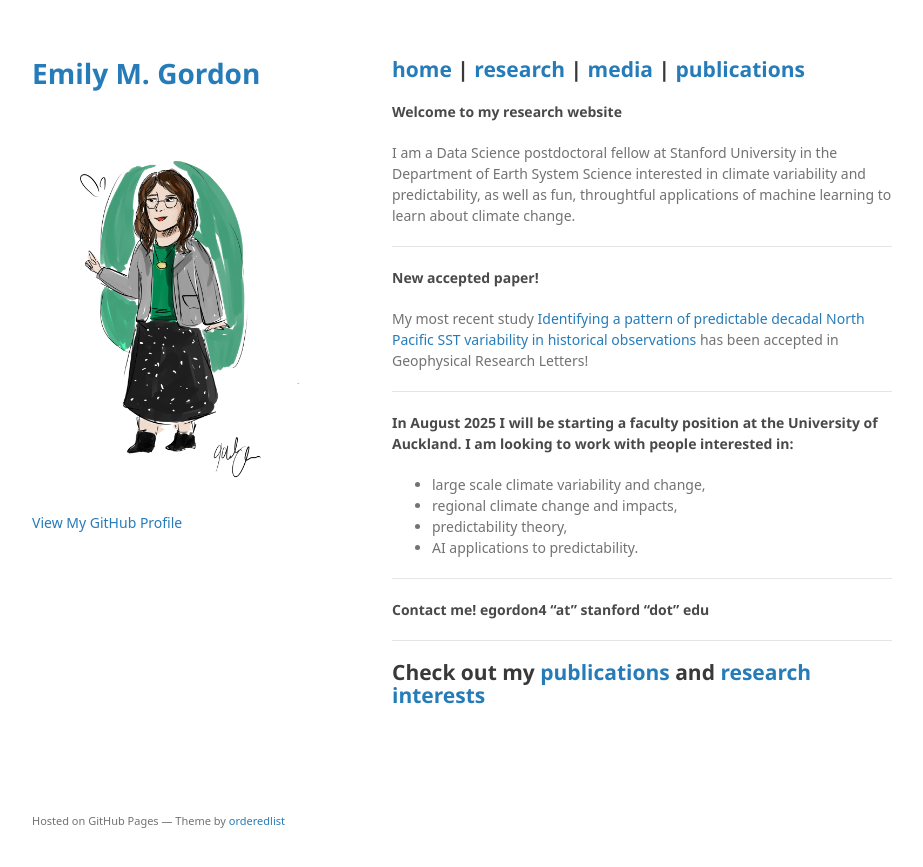
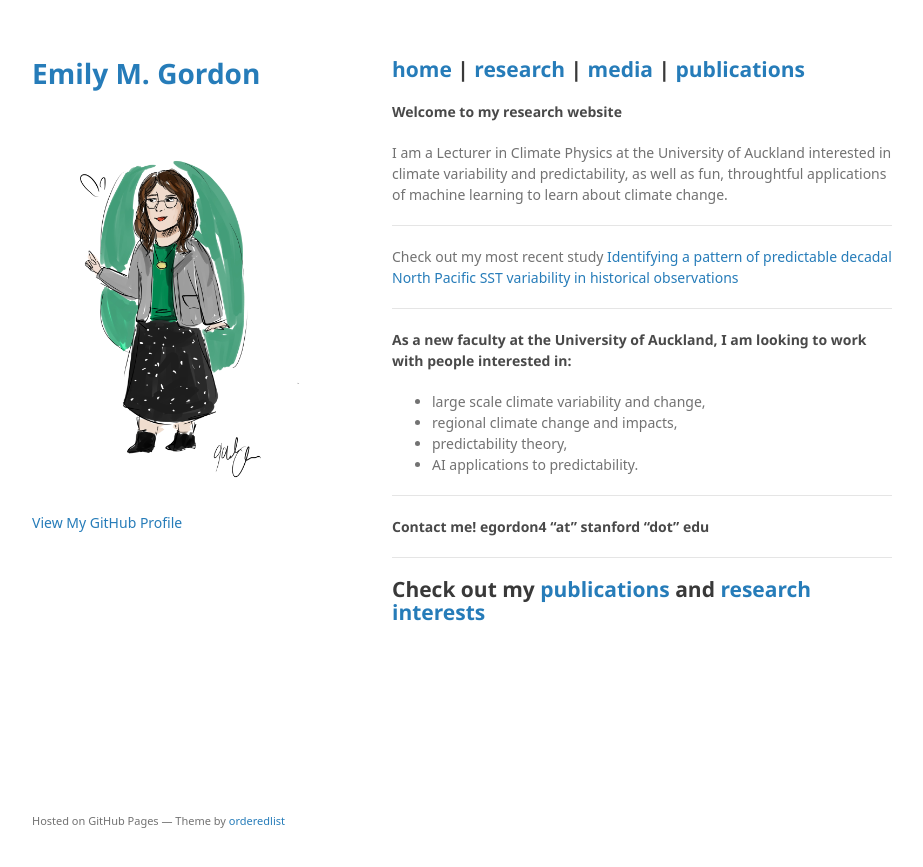
Before and after one commit to emily-gordy/emily-gordy.github.io, a Jekyll site: the page built from index.md, in a window 1280 px wide. Shown: the top 867 px of the page, without its empty margins (178-1101 px from the left). Built offline with Jekyll 4.4.1, drawn with Linux system fonts in a browser that asks for light colours; some web fonts are replaced; a script that is not in the unit is left out; the repository's description, which GitHub fills in, is left out; our own code applies the rules of GitHub Pages for plain Markdown files.

Commit message:
Update index.md

```diff
--- a/index.md
+++ b/index.md
@@ -6,16 +6,15 @@ layout: default
 
 #### Welcome to my research website
 
-I am a Data Science postdoctoral fellow at Stanford University in the Department of Earth System Science interested in climate variability and predictability, as well as fun, throughtful applications of machine learning to learn about climate change.
+I am a Lecturer in Climate Physics at the University of Auckland interested in climate variability and predictability, as well as fun, throughtful applications of machine learning to learn about climate change.
 
 * * *
 
-#### New accepted paper!
-My most recent study [Identifying a pattern of predictable decadal North Pacific SST variability in historical observations](https://agupubs.onlinelibrary.wiley.com/doi/10.1029/2024GL112729) has been accepted in Geophysical Research Letters!
+Check out my most recent study [Identifying a pattern of predictable decadal North Pacific SST variability in historical observations](https://agupubs.onlinelibrary.wiley.com/doi/10.1029/2024GL112729)
 
 * * *
 
-#### In August 2025 I will be starting a faculty position at the University of Auckland. I am looking to work with people interested in:
+#### As a new faculty at the University of Auckland, I am looking to work with people interested in:
 * large scale climate variability and change,
 * regional climate change and impacts,
 * predictability theory,
```
